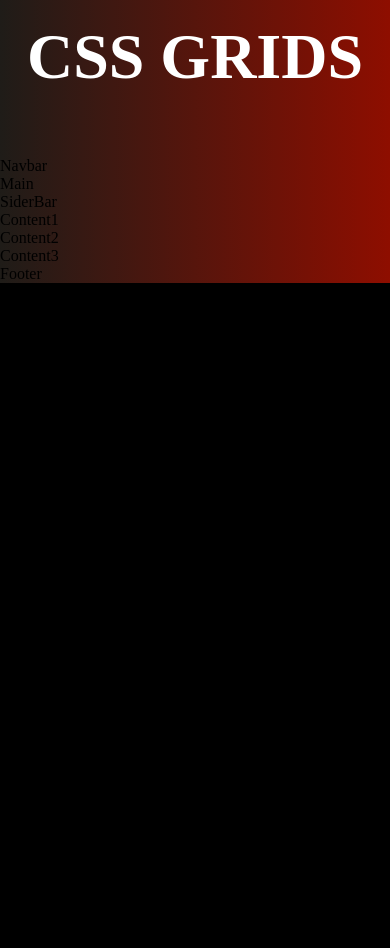
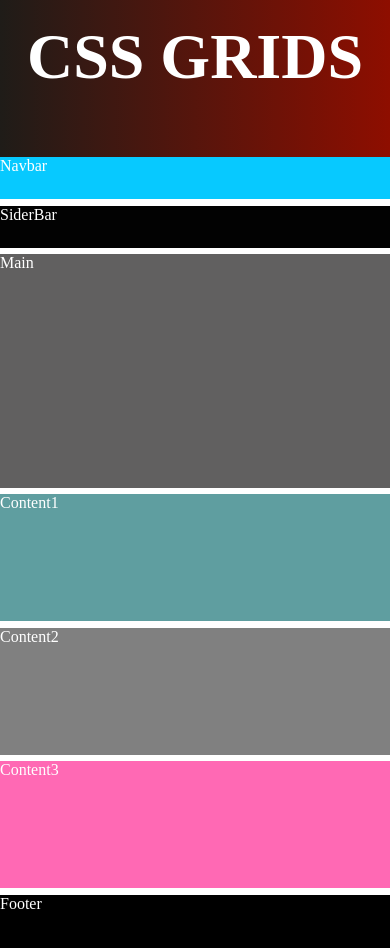
Before and after one commit to heytemisan/gridGarden, a React (Create React App) app: page / in a window 390 px wide. Shown: the top 948 px of the page. Before the commit the page ends 844 px from the top, so only its background shows below. Built offline with nearby package versions, Linux system fonts and the light colour scheme; a web font is replaced by a local one.

Commit message:
updated App.js

```diff
--- a/src/App.css
+++ b/src/App.css
@@ -14,49 +14,67 @@ h1 {
   padding: 20px;
 }
 
-@media (grid:0) {
-
-@media screen and (min-width:768px) {
-
 .layout {
   height:100vh;
-  margin-left: 160px;
   display: grid;
   color:white;
   grid-template-columns: 1fr 3fr 2fr 1fr;
-  grid-template-rows: 0.4fr 2fr 1.2fr 0.8fr;
+  grid-template-rows: 0.4fr 2fr 1.2fr 0.2fr;
   grid-template-areas:
   "nav nav nav nav"
   "sidebar main main main"
   "sidebar content1 content2 content3"
-  "sidebar footer footer footer"
+  "sidebar footer footer footer";
+  grid-gap: 0.4rem;
+  background-color: white;
 }
 
 .nav {
   background-color: rgb(7, 201, 255);
+  grid-area: nav;
 }
 
 .main {
   background-color: rgb(97, 96, 96);
+  grid-area: main;
 }
 
 .sidebar {
-  background-color:blueviolet;
+  background-color:rgb(2, 2, 2);
+  grid-area:sidebar;
 }
 
 .content1 {
   background-color: cadetblue;
+  grid-area: content1;
 }
 
 .content2 {
   background-color:gray;
+  grid-area: content2;
 }
 
 .content3 {
   background-color: hotpink;
+  grid-area:content3;
 }
 
 footer {
   background-color:black;
+  grid-area:footer;
 }
-}}
+
+@media screen and (max-width: 550px) {
+  .layout {
+    grid-template-columns: 1fr;
+    grid-template-rows:0.4fr 0.4fr 2.2fr 1.2fr 1.2fr 1.2fr 1fr;
+    grid-template-areas:
+    "nav"
+    "sidebar"
+    "main"
+    "content1"
+    "content2"
+    "content3"
+    "footer"
+  }
+}
```
